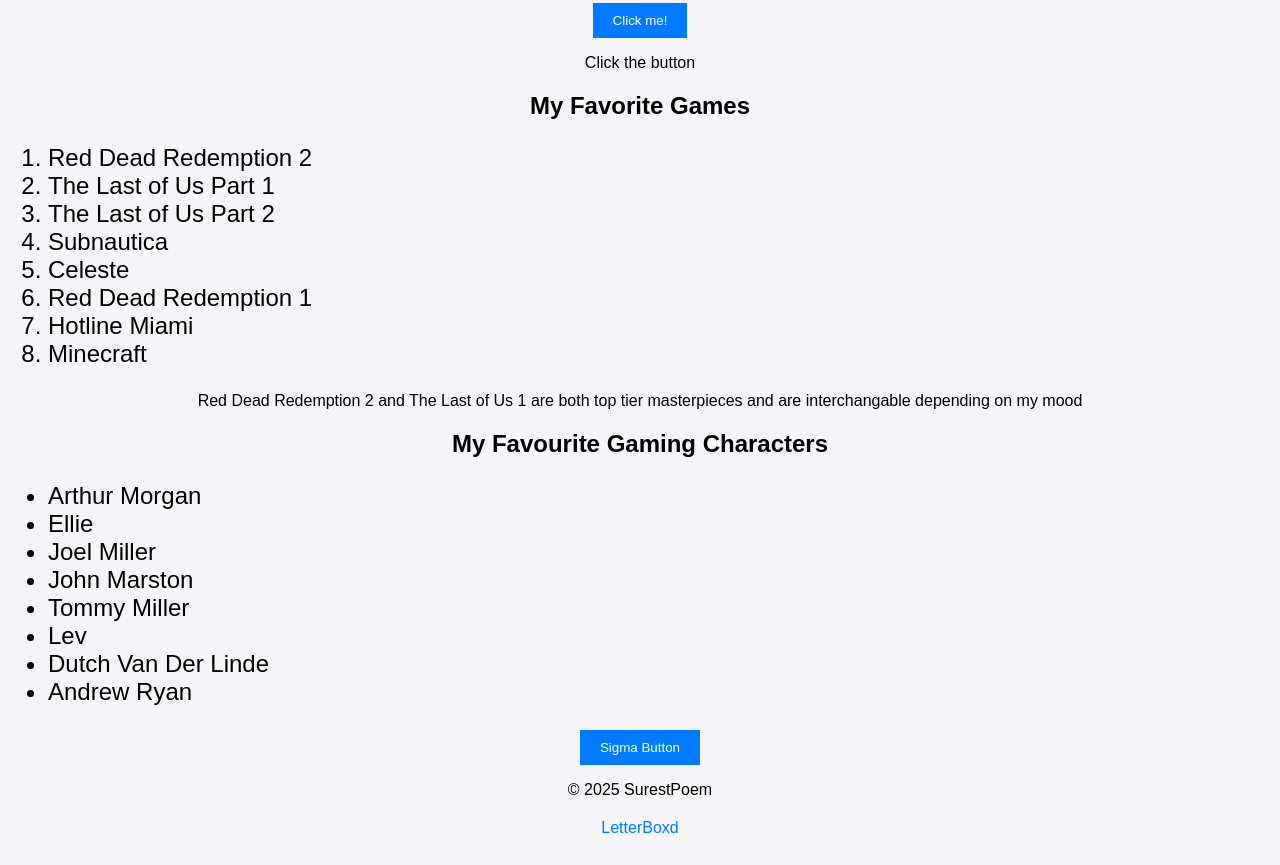
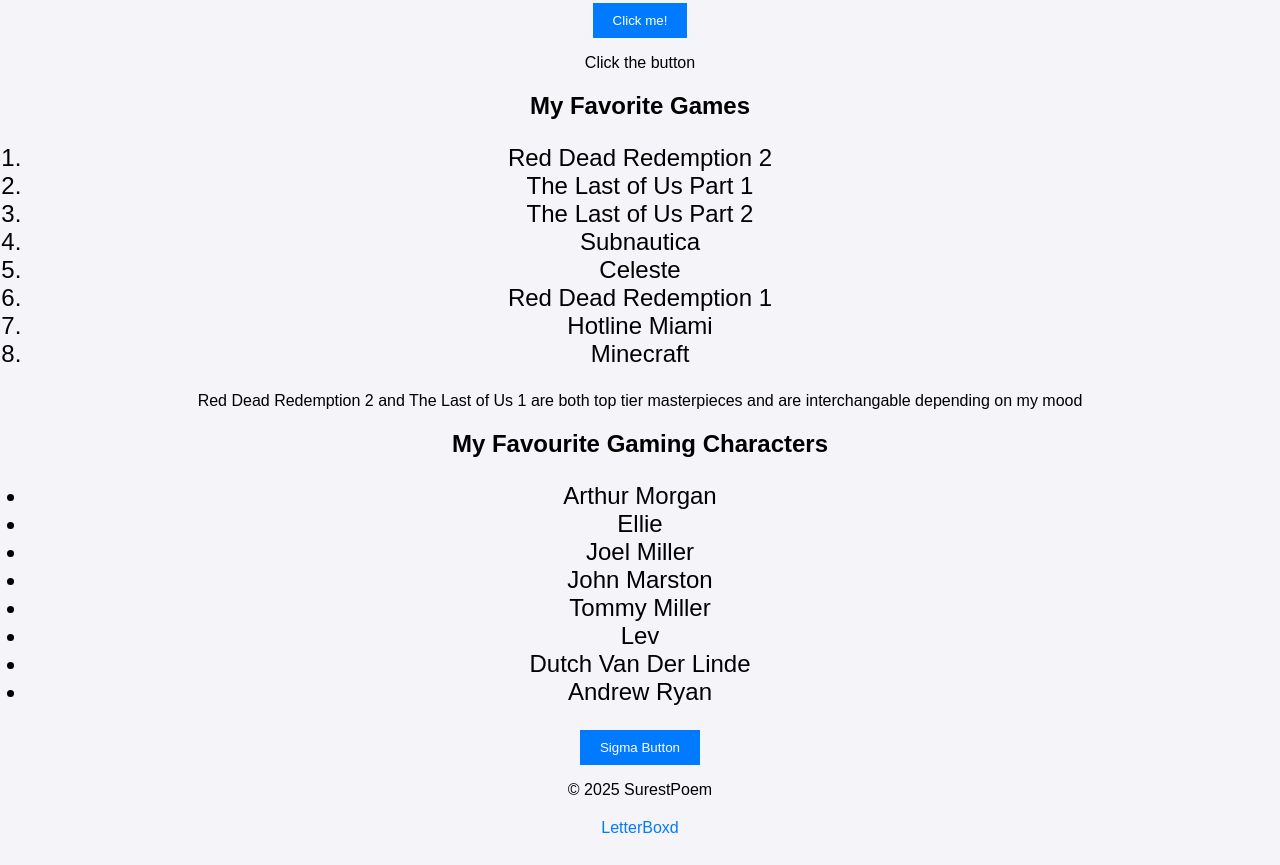
Before and after one commit to SurestPoem/Website, a plain HTML site: page index.html in a window 1280 px wide. Shown: the part 1093-1958 px from the top of the page. Drawn offline with Linux system fonts and the light colour scheme.

Commit message:
Fixed alignment of lists

```diff
--- a/styles.css
+++ b/styles.css
@@ -22,8 +22,8 @@ button:hover {
 }
 
 ol, ul {
-    text-align: left;
-    padding-left: 20px;
+    text-align: center;
+    padding-left: 0px;
     font-size: 1.5em;
 }
 
```
